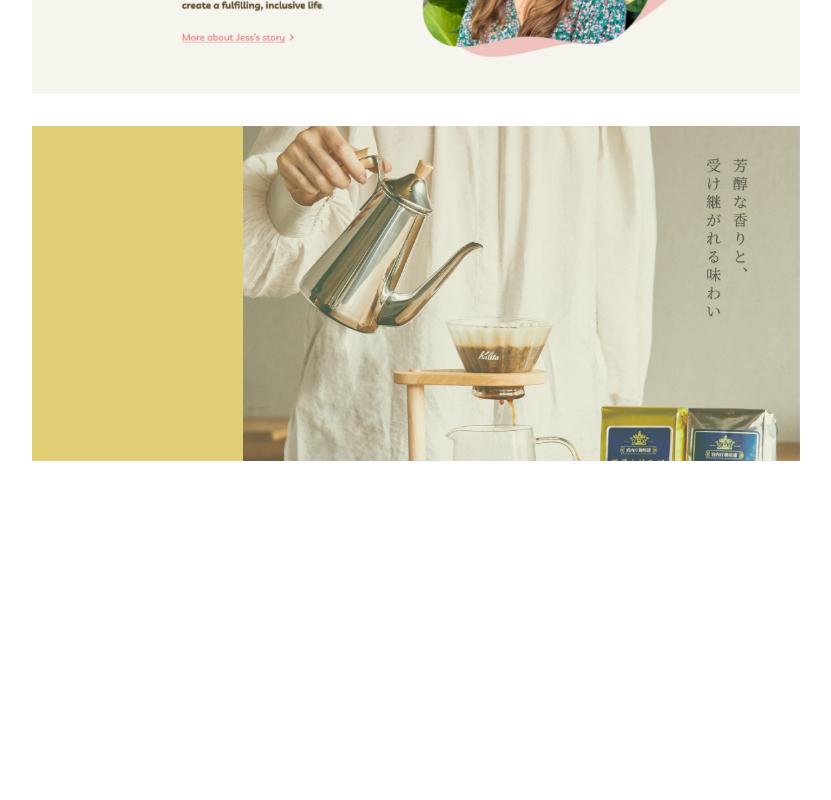
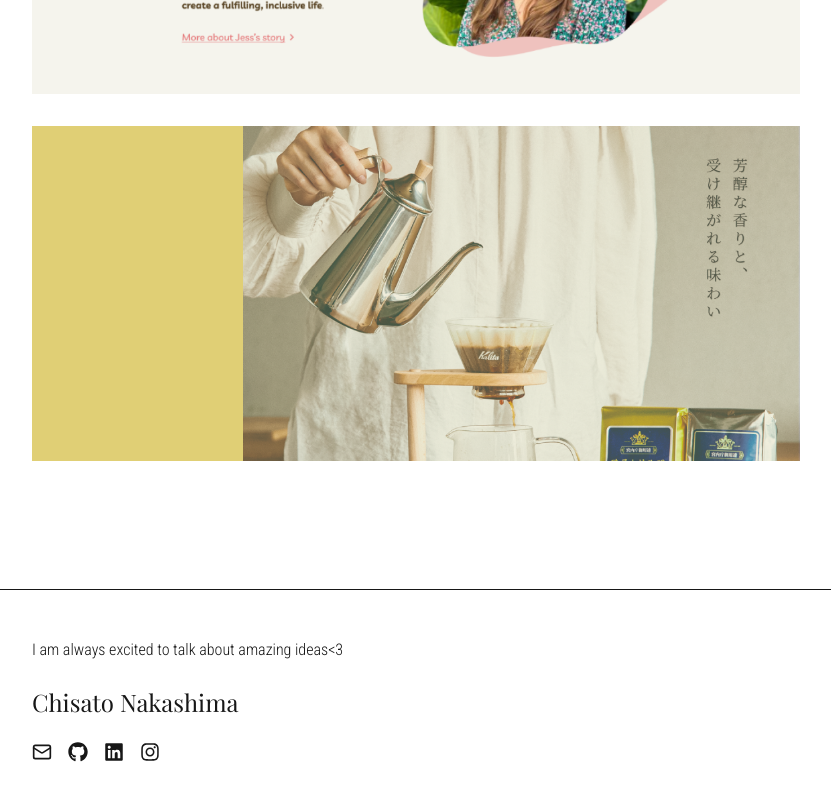
Before and after one commit to c-nakashima/chisato-portfolio, a Next.js app: page / in a window 1280 px wide. Shown: the part 1746-2546 px from the top of the page, without its empty margins (224-1055 px from the left). Before the commit the page ends 2207 px from the top, so only its background shows below. Built offline with nearby package versions, Linux system fonts and the light colour scheme.

Commit message:
add: Footer

```diff
--- a/app/layout.tsx
+++ b/app/layout.tsx
@@ -2,7 +2,7 @@ import type { Metadata } from "next";
 import { Playfair_Display, Roboto_Condensed } from "next/font/google";
 import "./globals.css";
 //Components
-import { Header } from "@/components/layout";
+import { Header, Footer } from "@/components/layout";
 
 const playfair = Playfair_Display({
   subsets: ["latin"],
@@ -33,6 +33,7 @@ export default function RootLayout({
       >
         <Header />
         <main>{children}</main>
+        <Footer />
       </body>
     </html>
   );
--- /dev/null
+++ b/components/layout/Footer.tsx
@@ -0,0 +1,55 @@
+"use client";
+
+import Link from "next/link";
+// icons
+import { LuMail } from "react-icons/lu";
+import { FaGithub, FaLinkedin, FaInstagram } from "react-icons/fa";
+
+// Footer Component
+export default function Footer() {
+  return (
+    <footer className="flex justify-center border-t-1 pt-12 pb-24 px-8 mt-32">
+      <div className="flex flex-col justify-between w-full max-w-3xl font-serif text-sm ">
+        <p className="font-sans text-base font-light mb-6">
+          I am always excited to talk about amazing ideas&lt;3
+        </p>
+        <Link href="/" className="text-2xl mb-6">
+          Chisato Nakashima
+        </Link>
+        <div className="flex flex-row gap-4 text-xl">
+          <Link
+            href="mailto:chisato@example.com"
+            aria-label="Email"
+            className="hover:opacity-70 transition-opacity"
+          >
+            <LuMail />
+          </Link>
+          <Link
+            href="https://github.com/c-nakashima"
+            aria-label="GitHub"
+            className="hover:opacity-70 transition-opacity"
+            target="_blank"
+          >
+            <FaGithub />
+          </Link>
+          <Link
+            href="https://www.linkedin.com/in/chisato-nakashima-134043225/"
+            aria-label="LinkedIn"
+            className="hover:opacity-70 transition-opacity"
+            target="_blank"
+          >
+            <FaLinkedin />
+          </Link>
+          <Link
+            href="https://www.instagram.com/part_ton_girl/"
+            aria-label="Instagram"
+            className="hover:opacity-70 transition-opacity"
+            target="_blank"
+          >
+            <FaInstagram />
+          </Link>
+        </div>
+      </div>
+    </footer>
+  );
+}
--- a/components/layout/index.tsx
+++ b/components/layout/index.tsx
@@ -1 +1,2 @@
 export { default as Header } from "./Header";
+export { default as Footer } from "./Footer";
--- a/package.json
+++ b/package.json
@@ -11,7 +11,8 @@
   "dependencies": {
     "next": "16.0.7",
     "react": "19.2.0",
-    "react-dom": "19.2.0"
+    "react-dom": "19.2.0",
+    "react-icons": "^5.5.0"
   },
   "devDependencies": {
     "@tailwindcss/postcss": "^4",
```
Also changed, not shown: 1 other file (tests, documents, lock files or other folders).
